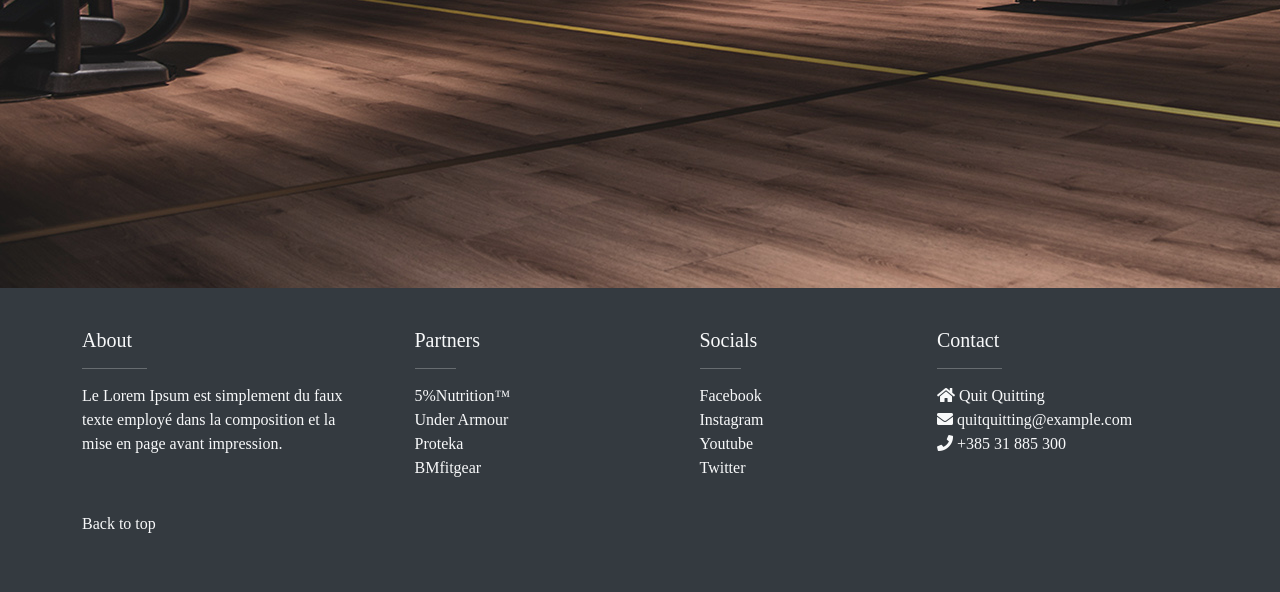
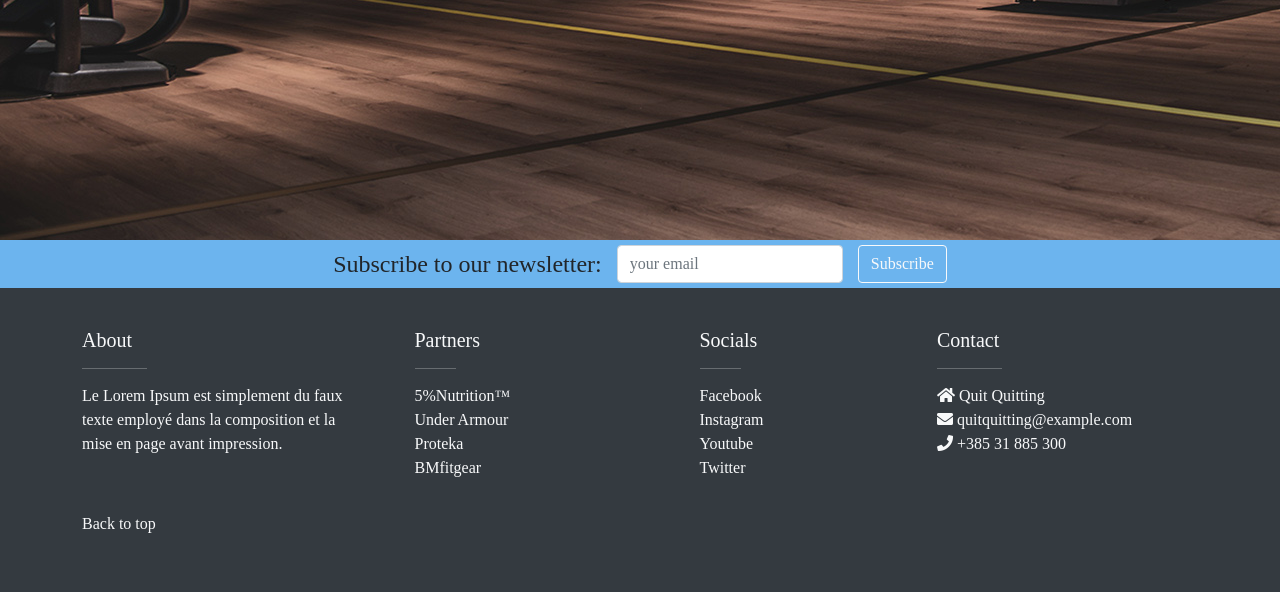
Before and after one commit to MarinAmidzic/FitnessPHP, a PHP site: page / in a window 1280 px wide. Shown: the part 697-1289 px from the top of the page. Run offline with PHP 8.4, Linux system fonts and the light colour scheme; some libraries are stand-ins or nearby versions; some web fonts are replaced.

Commit message:
Add files via upload

```diff
--- a/app/view/index.phtml
+++ b/app/view/index.phtml
@@ -6,6 +6,14 @@
                <h1>Quit Quitting</h1>
                <a href="#premium" class="btn btn-outline-light btn-lg" id="premiumbtn">Premium Program</a>
 
+<div class="col-12" id="newsletterdiv">
+    <h4>Subscribe to our newsletter: </h4>
+    <form id="newsform" >
+    <input type="email" id="newsinput" name="email"  class="form-control" placeholder="your email" />
+    <button id="newsbtn" class="btn btn-outline-light " type="submit">Subscribe</button>
+    </form>
+</div>
+
 </div>
 
 
```
